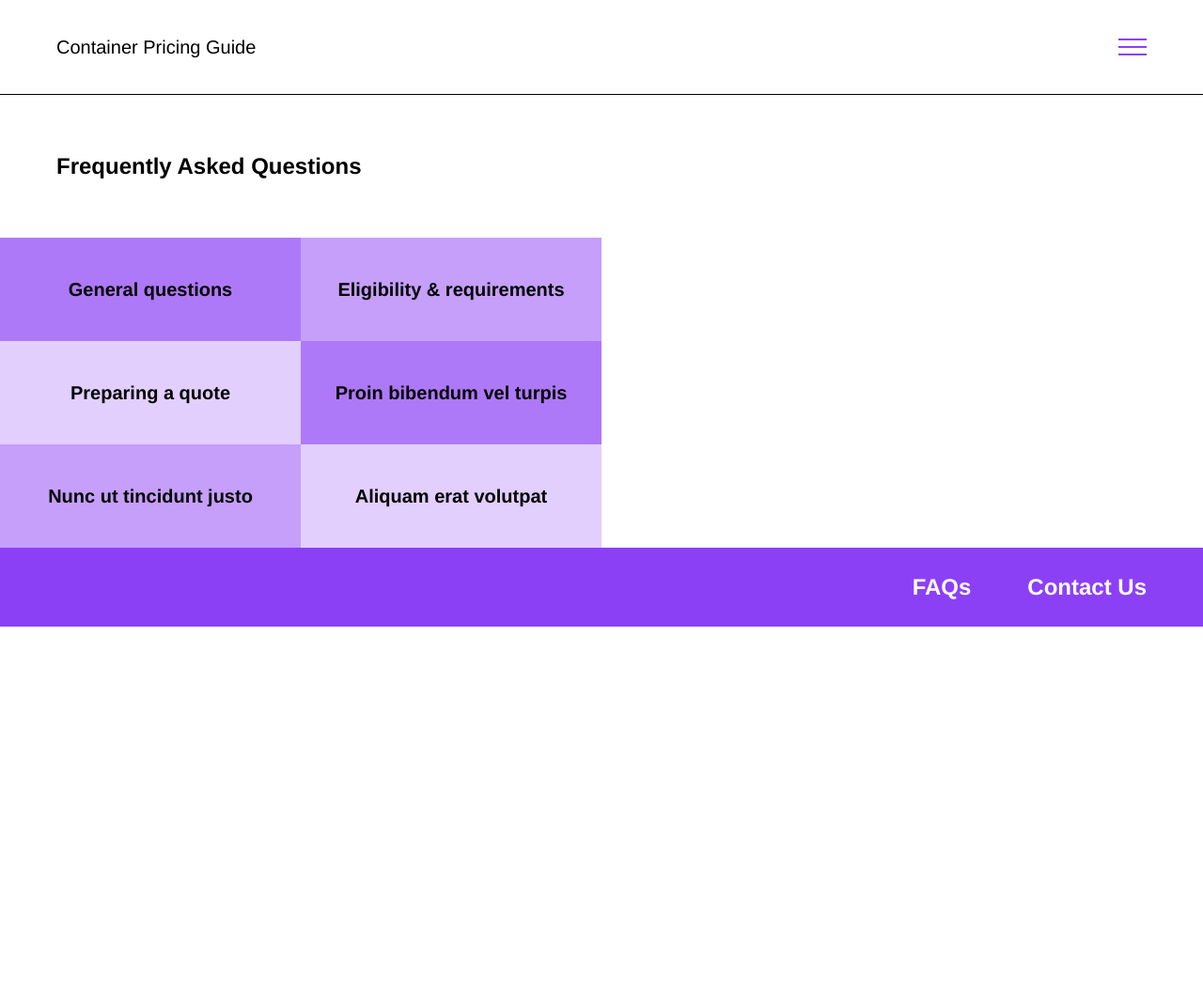
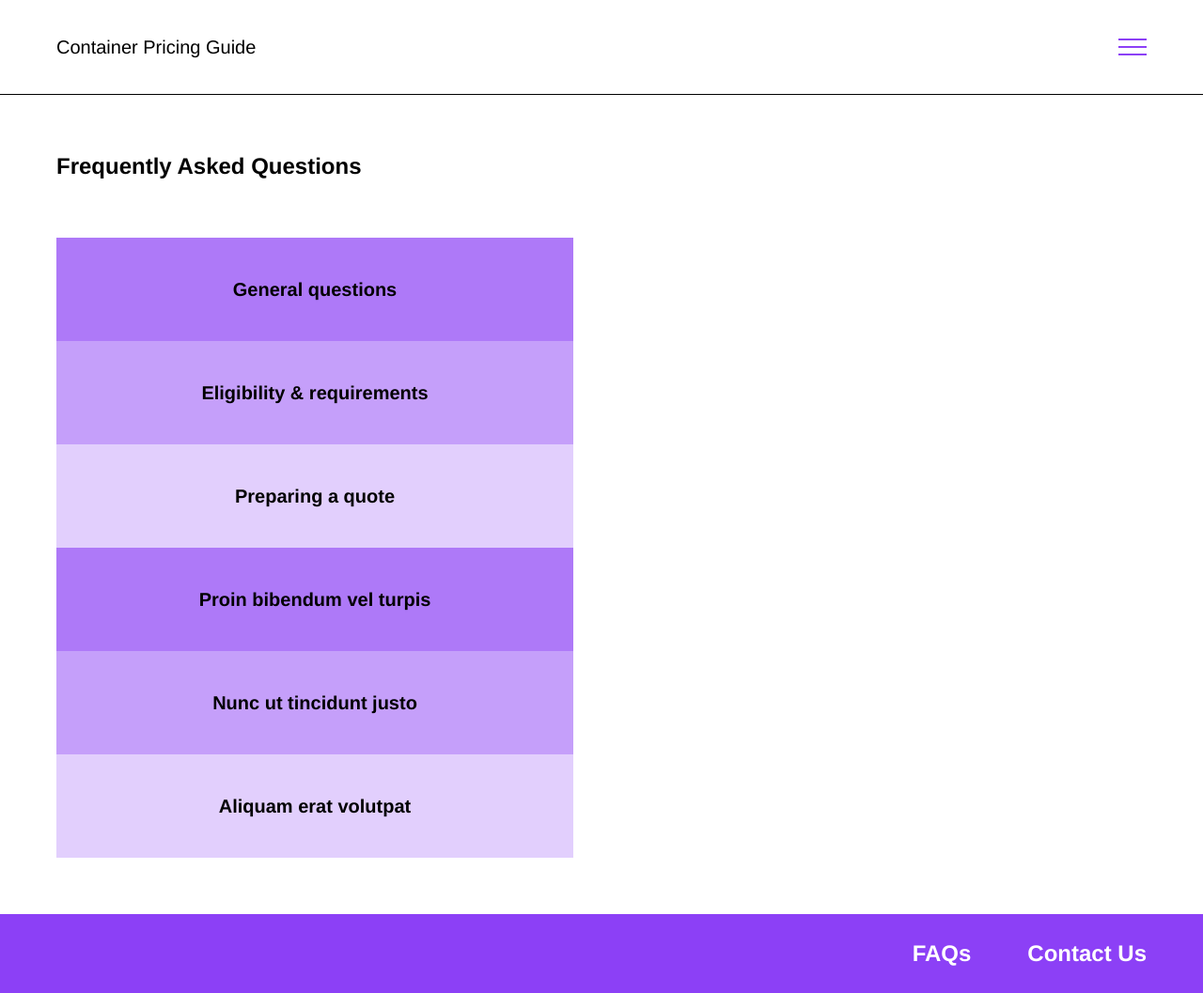
Before and after one commit to gvorbeck/container-pricing, a Jekyll site: the page built from pages/faqs.md, in a window 1280 px wide. Shown: the whole page at 94% size. Built offline with Jekyll 4.4.1, drawn with Linux system fonts in a browser that asks for light colours; before the commit the page ends 900 px from its top, so only the background shows below that.

Commit message:
faqs first draft mobile/tablet/desktop

```diff
--- a/_layouts/faqs.html
+++ b/_layouts/faqs.html
@@ -11,3 +11,8 @@
         </li>
     {% endfor %}
 </ul>
+<section class="faq-content">
+    {% for cat in page.faqs %}
+        {% include inc-accordion.html items=cat.questions %}
+    {% endfor %}
+</section>
--- a/_sass/_faqs.scss
+++ b/_sass/_faqs.scss
@@ -1,16 +1,32 @@
 body.layout--faqs {
+
+    main {
+
+        @include media(l) {
+            display: flex;
+
+            & > * {
+                width: 50%;
+            }
+        }
+    }
 
     .faq-cats {
         display: grid;
-        grid-template-columns: repeat(4, 1fr);
+
+        @include media(m) {
+            grid-template-columns: repeat(2, 50%);
+        }
 
         @include media(l) {
-            width: 50%;
+            padding: 0 rem(30px) rem(60px) rem(60px);
+            box-sizing: border-box;
+            display: flex;
+            flex-direction: column;
         }
     }
 
     .faq-cats__item {
-        grid-column: 1 / span 4;
 
         $opacity: 1;
         @for $i from 1 through 3 {
@@ -29,70 +45,21 @@
         }
 
         @include media(m) {
-
-            &:nth-child(even) {
-
-                .accordion {
-                    left: -50vw;
-                }
-            }
-        }
-
-        @include media(ml) {
-            grid-column: auto / span 2;
-            position: relative;
-
-            &:nth-child(even) {
-
-                .accordion {
-                    left: -25vw;
-                }
-            }
-
-            .accordion {
-                box-sizing: border-box;
-                    width: 100vw;
-            }
-
-            &:nth-child(even) {
-
-                .accordion {
-                    position: relative;
-                }
-            }
-        }
-
-        @include media(l) {
-            // grid-column: auto / span 1;
-        }
-
-        @include media(xl) {
-
-            .accordion {
-                max-width: rem(1440px);
-            }
-
-
-            &:nth-child(even) {
-
-                .accordion {
-                    left: rem(-358px);
-                }
-            }
-        }
-
-        &.faq-cats__item--open {
-
-            .faq-cats__label {
-                background: #FFFFFF;
-                @include header(2);
-                padding: rem(10px);
+            &:nth-child(even) .accordion {
+                position: relative;
+                left: -50vw;
             }
         }
 
         .accordion {
-            padding: rem(30px);
             display: none;
+            padding: rem(15px) rem(30px);
+
+            @include media(m) {
+                width: 100vw;
+                box-sizing: border-box;
+                padding: rem(30px) rem(60px);
+            }
 
             .accordion__term::before {
                 top: rem(5px);
@@ -102,123 +69,334 @@
 
     .faq-cats__input {
         display: none;
+
+        &:checked + label {
+            background-color: #FFFFFF !important;
+            @include header(2);
+        }
     }
 
     .faq-cats__label {
         @include header(4);
-        padding: rem(15px) rem(30px);
+        line-height: rem(30px);
+        display: block;
+        height: rem(110px);
+        padding: rem(40px) rem(15px) 0;
+        text-align: center;
         box-sizing: border-box;
-        line-height: rem(30px);
-        width: 100%;
-        height: rem(110px);
-        text-align: center;
-        display: flex;
-        flex-direction: column;
-        justify-content: center;
         transition: all .5s ease-in-out;
+    }
+
+    .faq-content {
+        display: none;
+
+        @include media(l) {
+            display: block;
+
+            .accordion {
+                display: none;
+                margin: 0 rem(60px) rem(60px) rem(30px);
+
+                .accordion__term::before {
+                    top: rem(5px);
+                }
+            }
+        }
     }
 }
 
 // body.layout--faqs {
 //
-//     .faq-cats {
-//         display: flex;
-//         flex-direction: column;
+//     main {
 //
-//         @include media(ml) {
-//             flex-direction: row;
-//             flex-wrap: wrap;
+//         @include media(l) {
+//             position: relative;
 //         }
 //     }
 //
-//     .faq-cats__item {
-//         width: 100%;
-//
-//         @include media(ml) {
-//             width: 50%;
-//         }
+//     .faq-cats {
+//         display: grid;
 //
 //         @include media(l) {
-//             width: 25%;
-//         }
-//
-//         $section-colors: $color--8c $color--a8 $color--eb;
-//         @for $i from 1 through 3 {
-//             &:nth-child(3n+#{$i}) .faq-cats__button {
-//                 background-color: #{nth($section-colors, $i)};
-//             }
-//         }
-//
-//         &.faq-cats__item--open {
-//
-//             .faq-cats__button {
-//                 background: #FFFFFF;
-//                 padding: rem(5px);
-//                 @include header(2);
-//             }
-//
-//             @include media(ml) {
-//                 .accordion {
-//                     width: 100vw;
-//                     box-sizing: border-box;
-//                     position: relative;
-//                 }
-//
-//                 &:nth-child(even) {
-//
-//                     .accordion {
-//                         left: -50vw;
-//                     }
-//                 }
-//             }
-//
-//             @include media (l) {
-//                 @for $i from 1 through 4 {
-//                     &:nth-child(4n + #{$i}) {
-//                         @if $i >= 2 {
-//                             .accordion {
-//                                 left: calc((25 * #{$i} - 25) * -#{1vw});
-//                             }
-//                         }
-//                     }
-//                 }
-//             }
+//             grid-template-columns: repeat(2, 1fr);
+//             width: 50%;
 //         }
 //     }
 //
-//     .faq-cats__button {
-//         @include header(4);
-//         width: 100%;
-//         height: rem(110px);
-//         margin: 0;
-//         padding: rem(30px);
-//         border: none;
-//         background: none;
-//         outline: none;
-//         border-radius: 0;
-//         cursor: pointer;
-//         transition: all .5s ease-in-out;
+//     .faq-cats__input {
+//         display: none;
+//
+//         &:checked ~ .accordion {
+//             display: block;
+//             // height: auto;
+//             // opacity: 1;
+//             position: absolute;
+//             top: 0;
+//             right: 0;
+//             width: 50%;
+//         }
 //     }
 //
-//     .accordion {
-//         padding: rem(30px) rem(30px) rem(60px);
+//     .faq-cats__item .accordion {
+//         // height: 0;
+//         // opacity: 0;
 //         display: none;
-//         box-sizing: border-box;
+//         transition: all 1s ease;
 //
-//         @include media(ml) {
-//             padding: rem(60px);
-//         }
-//
-//         .accordion__term::before {
-//             top: rem(5px);
-//         }
-//
-//         .accordion__label {
-//             font-weight: normal;
-//         }
-//
-//         .accordion__definition {
-//             font-weight: bold;
+//         @include media(l) {
+//             max-width: calc(#{$media--xlarge} / 2);
 //         }
 //     }
+//
+//     // main {
+//     //
+//     //     @include media(l) {
+//     //         display: flex;
+//     //     }
+//     // }
+//     //
+//     // .faq-cats {
+//     //     display: grid;
+//     //     grid-template-columns: repeat(4, 1fr);
+//     //
+//     //     @include media(l) {
+//     //         width: 50%;
+//     //         position: relative;
+//     //
+//     // height: -moz-available;          /* WebKit-based browsers will ignore this. */
+//     // height: -webkit-fill-available;  /* Mozilla-based browsers will ignore this. */
+//     // height: fill-available;
+//     //     }
+//     // }
+//     //
+//     // .faq-cats__item {
+//     //     grid-column: 1 / span 4;
+//     //
+//     //     $opacity: 1;
+//     //     @for $i from 1 through 3 {
+//     //         &:nth-child(3n + #{$i}) .faq-cats__label {
+//     //             @if $i == 1 {
+//     //                 $opacity: .7;
+//     //             }
+//     //             @else if $i == 2 {
+//     //                 $opacity: .5;
+//     //             }
+//     //             @else {
+//     //                 $opacity: .25;
+//     //             }
+//     //             background-color: rgba($color--8c, $opacity);
+//     //         }
+//     //     }
+//     //
+//     //     @include media(m) {
+//     //         position: relative;
+//     //
+//     //         .accordion {
+//     //             width: 100vw;
+//     //         }
+//     //
+//     //         &:nth-child(even) {
+//     //
+//     //             .accordion {
+//     //                 left: -50vw;
+//     //             }
+//     //         }
+//     //     }
+//     //
+//     //     @include media(ml) {
+//     //         grid-column: auto / span 2;
+//     //
+//     //         // &:nth-child(even) {
+//     //         //
+//     //         //     .accordion {
+//     //         //         // left: -25vw;
+//     //         //     }
+//     //         // }
+//     //
+//     //         .accordion {
+//     //             box-sizing: border-box;
+//     //         }
+//     //
+//     //         &:nth-child(even) {
+//     //
+//     //             .accordion {
+//     //                 position: relative;
+//     //             }
+//     //         }
+//     //     }
+//     //
+//     //     @include media(l) {
+//     //
+//     //         .accordion,
+//     //         &:nth-child(even) .accordion {
+//     //             position: absolute;
+//     //             top: 0;
+//     //             left: 50vw;
+//     //         }
+//     //
+//     //         .accordion {
+//     //             width: 50vw;
+//     //             max-width: rem(690px);
+//     //         }
+//     //     }
+//     //
+//     //     // @include media(l) {
+//     //     //     // grid-column: auto / span 1;
+//     //     // }
+//     //
+//     //     // @include media(xl) {
+//     //     //
+//     //     //     .accordion {
+//     //     //         max-width: rem(1440px);
+//     //     //     }
+//     //     //
+//     //     //
+//     //     //     &:nth-child(even) {
+//     //     //
+//     //     //         .accordion {
+//     //     //             left: rem(-358px);
+//     //     //         }
+//     //     //     }
+//     //     // }
+//     //
+//     //     &.faq-cats__item--open {
+//     //
+//     //         .faq-cats__label {
+//     //             background: #FFFFFF;
+//     //             @include header(2);
+//     //             padding: rem(10px);
+//     //         }
+//     //     }
+//     //
+//     //     .accordion {
+//     //         padding: rem(30px);
+//     //         display: none;
+//     //
+//     //         .accordion__term::before {
+//     //             top: rem(5px);
+//     //         }
+//     //     }
+//     // }
+//     //
+//     // .faq-cats__input {
+//     //     display: none;
+//     // }
+//     //
+//     // .faq-cats__label {
+//     //     @include header(4);
+//     //     padding: rem(15px) rem(30px);
+//     //     box-sizing: border-box;
+//     //     line-height: rem(30px);
+//     //     width: 100%;
+//     //     height: rem(110px);
+//     //     text-align: center;
+//     //     display: flex;
+//     //     flex-direction: column;
+//     //     justify-content: center;
+//     //     transition: all .5s ease-in-out;
+//     // }
 // }
+//
+// // body.layout--faqs {
+// //
+// //     .faq-cats {
+// //         display: flex;
+// //         flex-direction: column;
+// //
+// //         @include media(ml) {
+// //             flex-direction: row;
+// //             flex-wrap: wrap;
+// //         }
+// //     }
+// //
+// //     .faq-cats__item {
+// //         width: 100%;
+// //
+// //         @include media(ml) {
+// //             width: 50%;
+// //         }
+// //
+// //         @include media(l) {
+// //             width: 25%;
+// //         }
+// //
+// //         $section-colors: $color--8c $color--a8 $color--eb;
+// //         @for $i from 1 through 3 {
+// //             &:nth-child(3n+#{$i}) .faq-cats__button {
+// //                 background-color: #{nth($section-colors, $i)};
+// //             }
+// //         }
+// //
+// //         &.faq-cats__item--open {
+// //
+// //             .faq-cats__button {
+// //                 background: #FFFFFF;
+// //                 padding: rem(5px);
+// //                 @include header(2);
+// //             }
+// //
+// //             @include media(ml) {
+// //                 .accordion {
+// //                     width: 100vw;
+// //                     box-sizing: border-box;
+// //                     position: relative;
+// //                 }
+// //
+// //                 &:nth-child(even) {
+// //
+// //                     .accordion {
+// //                         left: -50vw;
+// //                     }
+// //                 }
+// //             }
+// //
+// //             @include media (l) {
+// //                 @for $i from 1 through 4 {
+// //                     &:nth-child(4n + #{$i}) {
+// //                         @if $i >= 2 {
+// //                             .accordion {
+// //                                 left: calc((25 * #{$i} - 25) * -#{1vw});
+// //                             }
+// //                         }
+// //                     }
+// //                 }
+// //             }
+// //         }
+// //     }
+// //
+// //     .faq-cats__button {
+// //         @include header(4);
+// //         width: 100%;
+// //         height: rem(110px);
+// //         margin: 0;
+// //         padding: rem(30px);
+// //         border: none;
+// //         background: none;
+// //         outline: none;
+// //         border-radius: 0;
+// //         cursor: pointer;
+// //         transition: all .5s ease-in-out;
+// //     }
+// //
+// //     .accordion {
+// //         padding: rem(30px) rem(30px) rem(60px);
+// //         display: none;
+// //         box-sizing: border-box;
+// //
+// //         @include media(ml) {
+// //             padding: rem(60px);
+// //         }
+// //
+// //         .accordion__term::before {
+// //             top: rem(5px);
+// //         }
+// //
+// //         .accordion__label {
+// //             font-weight: normal;
+// //         }
+// //
+// //         .accordion__definition {
+// //             font-weight: bold;
+// //         }
+// //     }
+// // }
--- a/_sass/_mixins.scss
+++ b/_sass/_mixins.scss
@@ -77,7 +77,7 @@
 $media--small: 320px;
 $media--medium: 768px;
 $media--large: 1024px;
-$media--xlarge: 1440px;
+$media--xlarge: rem(1440px);
 
 @mixin media($size) {
   @if $size == s {
--- a/assets/site.js
+++ b/assets/site.js
@@ -12,7 +12,7 @@
     });
 
     // Accordion behavior
-    $(".accordion").find(".accordion__label").on("click", function() {
+    $(".accordion").on("click", ".accordion__label", function() {
         let thisDefinition = $(this).parent().next(".accordion__definition"),
             thisTerm = $(this).parent();
 
@@ -31,18 +31,26 @@
 
     // Faqs behavior
     $("body.layout--faqs").find(".faq-cats__label").on("click", function() {
-        let thisAccordion = $(this).next(),
-            thisItem = $(this).parent();
-        $("body.layout--faqs").find(".accordion").each(function() {
-            if ($(this).is(thisAccordion) && thisAccordion.css("display") === "none") {
-                thisAccordion.parent().addClass("faq-cats__item--open");
-                thisAccordion.slideDown();
-            }
-            else if (!$(this).next().is(thisAccordion)) {
-                $(this).slideUp();
-                $(this).parent().removeClass("faq-cats__item--open");
+        let thisCat = $(this).parent();
 
-            }
-        });
+        if ($(window).width() >= 1024) {
+            $(".faq-content").find(".accordion").each(function() {
+                if ($(this).css("display") === "block") {
+                    $(this).slideUp();
+                }
+
+                if (thisCat.index() == $(this).index()) {
+                    $(this).slideDown();
+                }
+            });
+        }
+        else {
+            $(".faq-cats").find(".accordion").each(function() {
+                if (!thisCat.is($(this).parent())) {
+                    $(this).slideUp();
+                }
+            });
+            thisCat.find(".accordion").slideDown();
+        }
     });
 });
```
